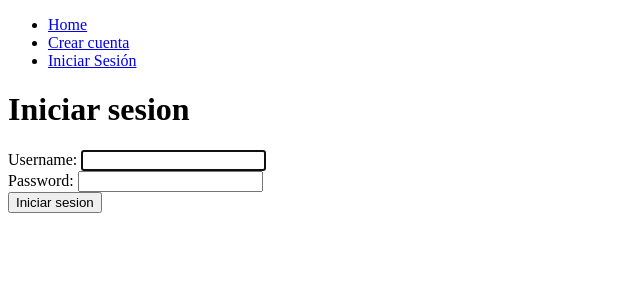
After one commit to VtrHater/Proyecto_biblioteca, a Django app: page /signin/ in a window 1280 px wide. The commit adds this page. Shown: the top 300 px of the page, without its empty margins (0-640 px from the left). Run offline with Django 5.2, Linux system fonts and the light colour scheme.

Commit message:
Termino del sistema de creacion_de_cuentas/log-in/log-out

```diff
--- a/Trabajo_Biblioteca/Cuentas/templates/home.html
+++ b/Trabajo_Biblioteca/Cuentas/templates/home.html
@@ -1,10 +1,10 @@
-{% extends "master.hmtl" %}
+{% extends "master.html" %}
 
 {% block content %}  {# Plantilla de pruebas, cambiar para crear luego el inicio de sesion/login #}
 <hmtl>
     <body>
 
-        <h1>Hola con cebolla</h1>
+        <h1> Si lees esto lo hiciste bien</h1>
     </body>
     </hmtl>
 {% endblock %}
--- a/Trabajo_Biblioteca/Cuentas/templates/master.html
+++ b/Trabajo_Biblioteca/Cuentas/templates/master.html
@@ -9,13 +9,16 @@
     <nav>
         <ul>
             <li>
-                <a href="/Testeo">Home</a>
+                <a href="/testing">Home</a>
             </li>
             {% if cuenta.user_authenticated %}
             <li>
                 <a href="/signout">Cerrar Sesión</a>
             </li>
             {% else %}
+            <li>
+                <a href="/signin">Crear cuenta</a>
+            </li>
             <li>
                 <a href="/signup">Iniciar Sesión</a>
             </li>
--- /dev/null
+++ b/Trabajo_Biblioteca/Cuentas/templates/signin.html
@@ -0,0 +1,16 @@
+{% extends 'master.html' %}
+
+{% block content %}
+
+<h1>Iniciar sesion</h1>
+<form action="/signin/" method=" POST">
+    {% csrf_token %}
+
+    {{error}}
+    {{form}}
+    <button>
+        Iniciar sesion
+    </button>
+</form>
+
+{% endblock %}
--- a/Trabajo_Biblioteca/Cuentas/urls.py
+++ b/Trabajo_Biblioteca/Cuentas/urls.py
@@ -2,7 +2,8 @@ from django.urls import path
 from . import views
 
 urlpatterns = [
-    path('Testing/', views.base, name = 'Testeo'),  #Propenso a cambiar, de momento es solo para testear las funcionalidades
+    path('testing/', views.base, name = 'cerrar_sesion'),  #Propenso a cambiar, de momento es solo para testear las funcionalidades
     path('signup/', views.registrar, name="signup"), #carga el formulario de creacion de cuentas
     path('signout/', views.cerrar_sesion, name ="Cerrar"), #se encargara del apartado de cerrar sesion
-]
+    path('signin/', views.iniciar_sesion, name= "signin"),
+    ]
--- a/Trabajo_Biblioteca/Cuentas/views.py
+++ b/Trabajo_Biblioteca/Cuentas/views.py
@@ -1,7 +1,7 @@
 from django.shortcuts import render, redirect
-from django.contrib.auth.forms import UserCreationForm #formulario creacion de cuentas de django
+from django.contrib.auth.forms import UserCreationForm, AuthenticationForm #formulario creacion de cuentas de django
 from django.contrib.auth.models import User #creacion de usuarios de django
-from django.contrib.auth import login, logout #poder iniciar y cerrar sesion
+from django.contrib.auth import login, logout, authenticate #poder iniciar y cerrar sesion
 from django.http import HttpResponse
 
 def registrar(request):
@@ -33,8 +33,23 @@ def base(request):
 
 def cerrar_sesion(request):
     logout(request)
-    return redirect ('Testeo') #Envia al link con el name = Testeo
+    return redirect ('cerrar_sesion') #Envia al link con el name = cerrar_sesion
 
+def iniciar_sesion(request):
+    if request.method == "GET":
+        return render(request, 'signin.html',{
+        'form': AuthenticationForm,
+        })
+    else:
+        user= authenticate(request, username=request.POST['username'], password=request.POST['password'])
+        if user is None:
+            return render(request, 'signin.html',{
+                'form': AuthenticationForm,
+                'error': "Nombre o contraseña incorrecta"
+                })
+        else:
+            login(request,user)
+            return redirect ('principal')
 
 
 
```
